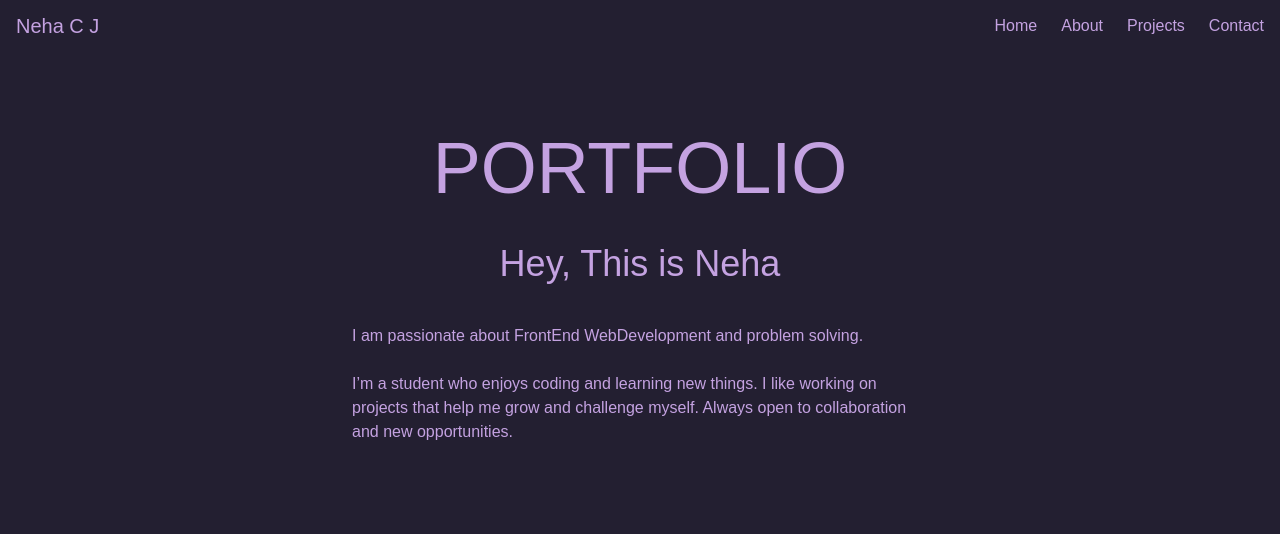
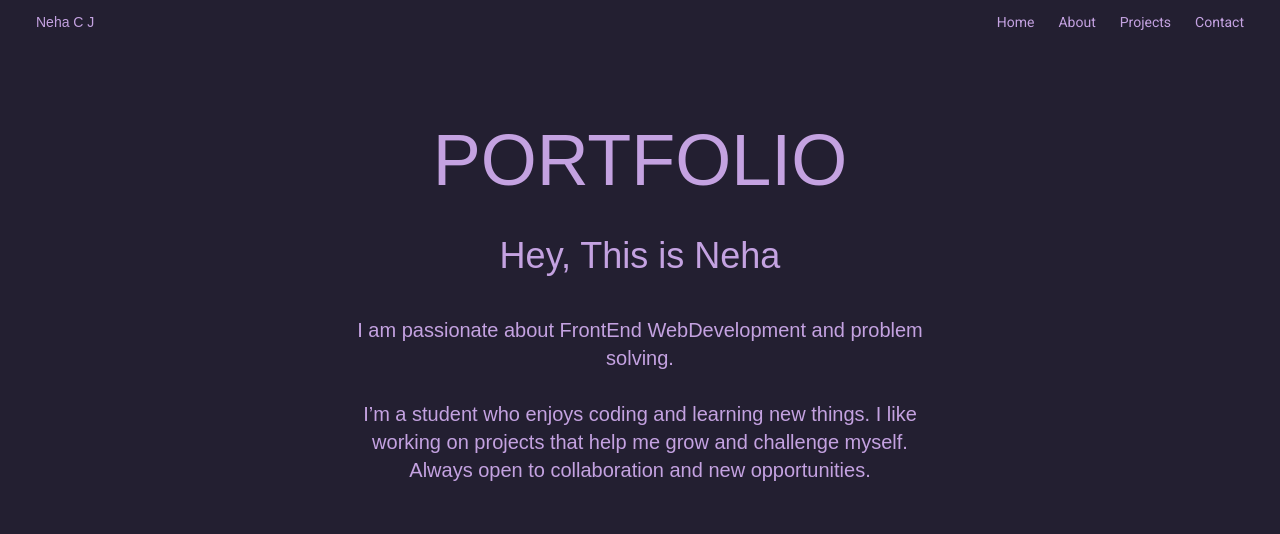
Before and after one commit to neha-cj/MyPortfolio, a React (Vite) app: page / in a window 1280 px wide. Shown: the top 534 px of the page. Built offline with nearby package versions, Linux system fonts and the light colour scheme.

Commit message:
update nav, margin

```diff
--- a/index.html
+++ b/index.html
@@ -2,7 +2,9 @@
 <html lang="en">
   <head>
     <meta charset="UTF-8" />
-    <meta name="viewport" content="width=device-width, initial-scale=1.0" />
+    <link rel="preconnect" href="https://fonts.googleapis.com">
+    <link rel="preconnect" href="https://fonts.gstatic.com" crossorigin>
+    <link href="https://fonts.googleapis.com/css2?family=Roboto:wght@400;500;700&display=swap" rel="stylesheet">
     <title>Neha</title>
   </head>
   <body>
--- a/src/App.jsx
+++ b/src/App.jsx
@@ -28,13 +28,13 @@ const projects = [
 function App() {
   return (
     <>
-      <nav className="px-4 py-3 flex justify-between items-center">
-        <div className="text-xl">Neha C J</div>
-        <ul className="flex space-x-6 font-medium">
-          <li className="hover:text-[#e8b467] cursor-pointer">Home</li>
-          <li className="hover:text-[#e8b467] cursor-pointer">About</li>
-          <li className="hover:text-[#e8b467] cursor-pointer">Projects</li>
-          <li className="hover:text-[#e8b467] cursor-pointer">Contact</li>
+      <nav className="sticky top-0 bg-[#231f31] px-4 py-3 flex justify-between items-center">
+        <div className="text-sm">Neha C J</div>
+        <ul className="hidden md:flex text-sm space-x-6 font-roboto">
+          <li className="hover:text-[#1e8186] cursor-pointer">Home</li>
+          <li className="hover:text-[#1e8186] cursor-pointer">About</li>
+          <li className="hover:text-[#1e8186] cursor-pointer">Projects</li>
+          <li className="hover:text-[#1e8186] cursor-pointer">Contact</li>
         </ul>
       </nav>
 
@@ -43,7 +43,7 @@ function App() {
         <h1 className="text-7xl text-center">PORTFOLIO</h1>
         <h2 className="text-4xl py-10" >Hey, This is Neha</h2>
 
-        <div className="max-w-xl text-center md:text-left">
+        <div className="max-w-xl text-center text-xl">
           <p>I am passionate about FrontEnd WebDevelopment and problem solving.</p>
           <br/>
           <p>I’m a student who enjoys coding and learning new things.
@@ -53,7 +53,6 @@ function App() {
       </section>
 
       <div className="px-6 py-12 flex flex-col md:flex-row items-center justify-center gap-10">
-
         <div className="text-xl ml-3">
           <h2 className="text-3xl md:text-4xl font-bold mb-6 ">About Me</h2>
             <p className="text-lg mb-4"> I am currently pursuing a BTech degree in Computer Science Engineering at Model Engineering College, Thrikkakara.
--- a/src/index.css
+++ b/src/index.css
@@ -4,6 +4,8 @@
 
 body {
   margin: 0;
+  margin-left: 20px;
+  margin-right: 20px;
   font-family:Arial, Helvetica, sans-serif;
   background-color: #231f31;
   color: #c4a2e1;
--- a/tailwind.config.js
+++ b/tailwind.config.js
@@ -1,10 +1,14 @@
 /** @type {import('tailwindcss').Config} */
 export default {
   content: [
-     "./src/**/*.{js,jsx,ts,tsx}",
+    "./src/**/*.{js,jsx,ts,tsx}",
   ],
   theme: {
-    extend: {},
+    extend: {
+      fontFamily: {
+        roboto: ['"Roboto"', 'sans-serif'],
+      },
+    },
   },
   plugins: [],
 }
```
